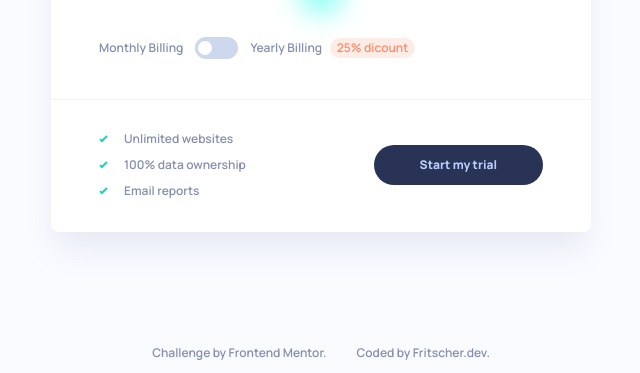
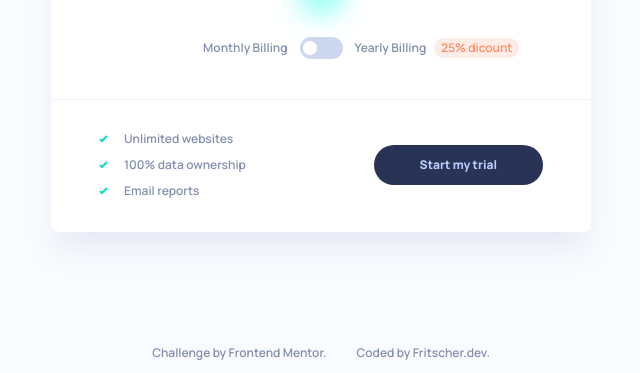
Before and after one commit to Arkadiusz-Fritscher/fm-solution__Interactive-pricing-component, a website: page src/index.html in a window 1280 px wide. Shown: the part 427-800 px from the top of the page, without its empty margins (319-959 px from the left). Drawn offline with Linux system fonts and the light colour scheme.

```diff
--- a/src/scss/components/_billing.scss
+++ b/src/scss/components/_billing.scss
@@ -2,6 +2,7 @@
 
 /* --- Billing section --- */
 .billing {
+  width: 100%;
   display: flex;
   align-items: center;
   padding-bottom: 2.533rem;
@@ -9,7 +10,7 @@
     padding-bottom: 2.667rem;
   }
 
-  > div {
+  > * {
     flex: 1;
     display: flex;
     align-items: center;
```
Also changed, not shown: src/css/main.css, 1 other file.
